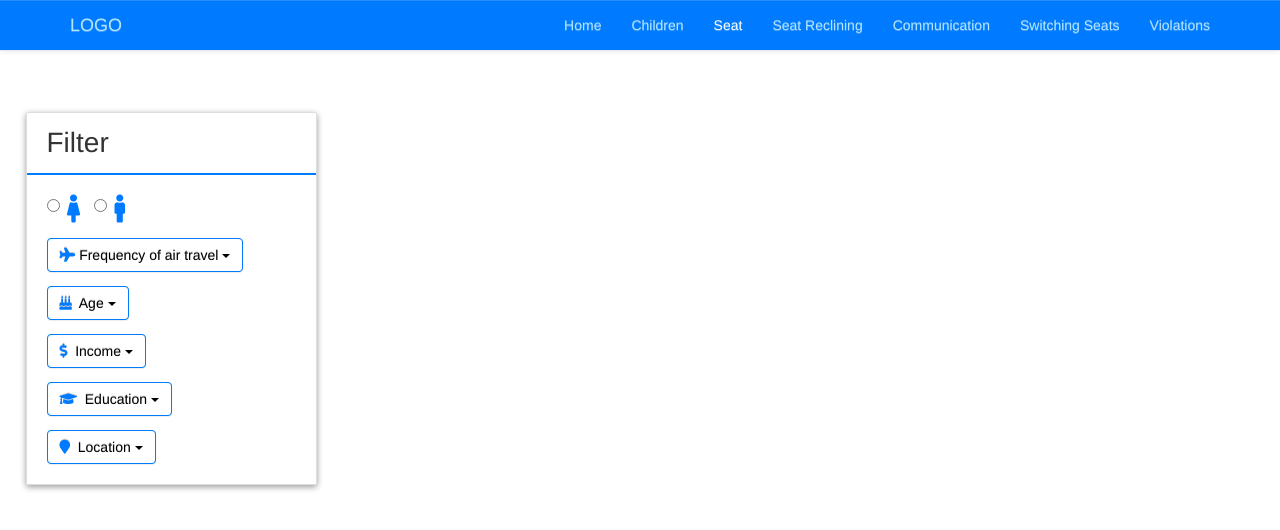
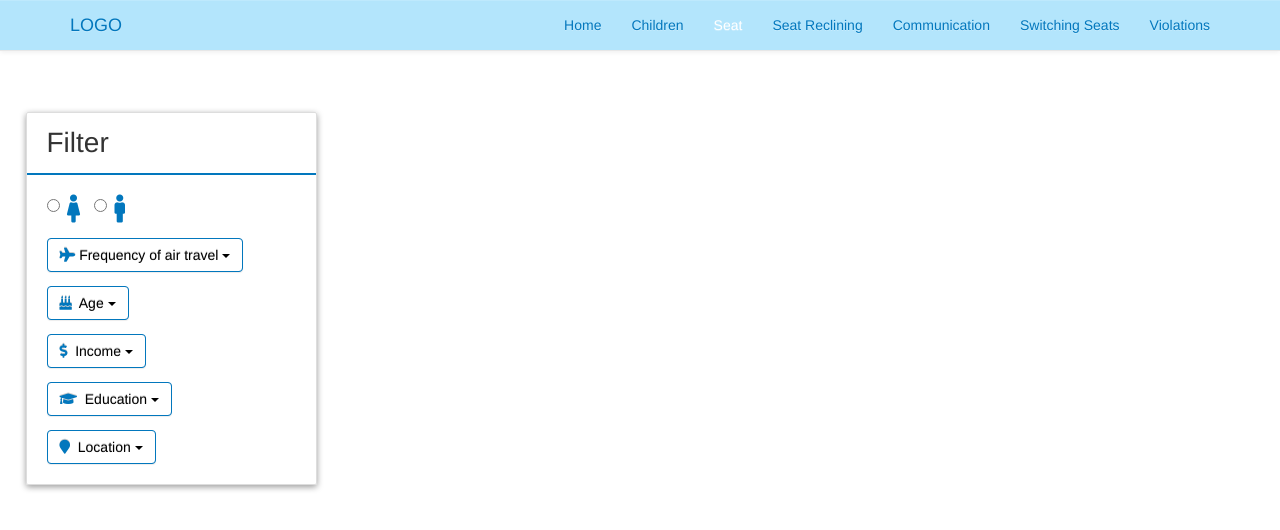
Before and after one commit to RiaRentnueg/IV_SoSe18_flying-etiquette, a plain HTML site: page seat.html in a window 1280 px wide. Drawn offline with Linux system fonts and the light colour scheme; files whose address does not match are found by name.

Commit message:
improve styling

```diff
--- a/resources/css/styles.css
+++ b/resources/css/styles.css
@@ -1,26 +1,14 @@
 
 .navbar-default {
-  background-image: linear-gradient(to bottom,#007bff 0,#007bff 100%);
+  background-image: linear-gradient(to bottom,#B3E5FC 0,#B3E5FC 100%);
 }
 
 .navbar-default .navbar-nav>li>a {
-  color: #B3E5FC;
+  color: #0277BD;
 }
 
 .navbar-default .navbar-brand {
-  color: #B3E5FC;
-}
-
-.navbar-default .navbar-toggle {
-  border-color: #B3E5FC;
-}
-
-.navbar-default .navbar-nav>li>a:focus, .navbar-default .navbar-nav>li>a:hover {
-  color: #fff;
-}
-
-.navbar-default .navbar-toggle:focus, .navbar-default .navbar-toggle:hover {
-  background-color: #007bff;
+  color: #0277BD;
 }
 
 .navbar-default .navbar-toggle .icon-bar {
@@ -29,31 +17,33 @@
 
 a.active {
   color:#fff!important;
-  background: transparent!important;
 }
+.navbar-default .navbar-nav>li>a:focus, .navbar-default .navbar-nav>li>a:hover {
+  color: #fff;
+}
+
+
 a:hover{
   color: #fff;
   background: transparent;
 }
 .fa-female{
   font-size: 2em;
-  color: #007bff;
 }
 
 .fa-male{
   font-size: 2em;
-  color: #007bff;
 }
 
 .fas {
-  color: #007bff;
+  color: #0277BD;
 }
 
 
 .btn-primary {
   background-image: none;
   background-image: linear-gradient(to bottom,#fff 0,#fff 100%);
-  border-color: #007bff;
+  border-color: #0277BD;
   color: #000;
 }
 
@@ -68,7 +58,7 @@ a:hover{
   background-image: linear-gradient(to bottom,#E1F5FE 0,#E1F5FE 100%);
   background-color: #E1F5FE;
   color: #000;
-  border-color: #007bff;
+  border-color: #0277BD;
 }
 
 .card {
@@ -80,7 +70,7 @@ a:hover{
 }
   .card-block {
     padding-left: 20px;
-    border-bottom: solid 2px #007bff;
+    border-bottom: solid 2px #0277BD;
     button {
       top: 12px;
       right: 12px;
```
